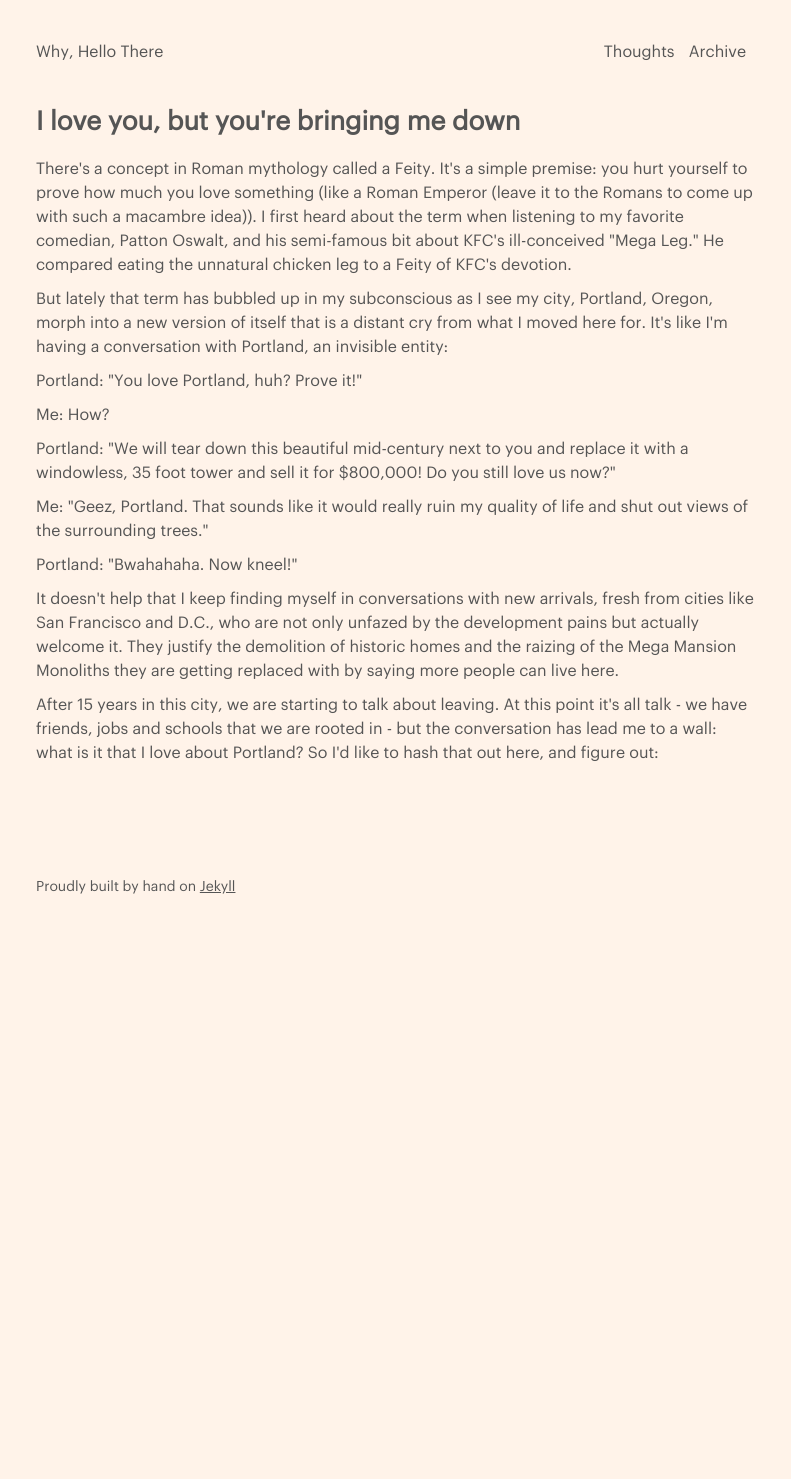
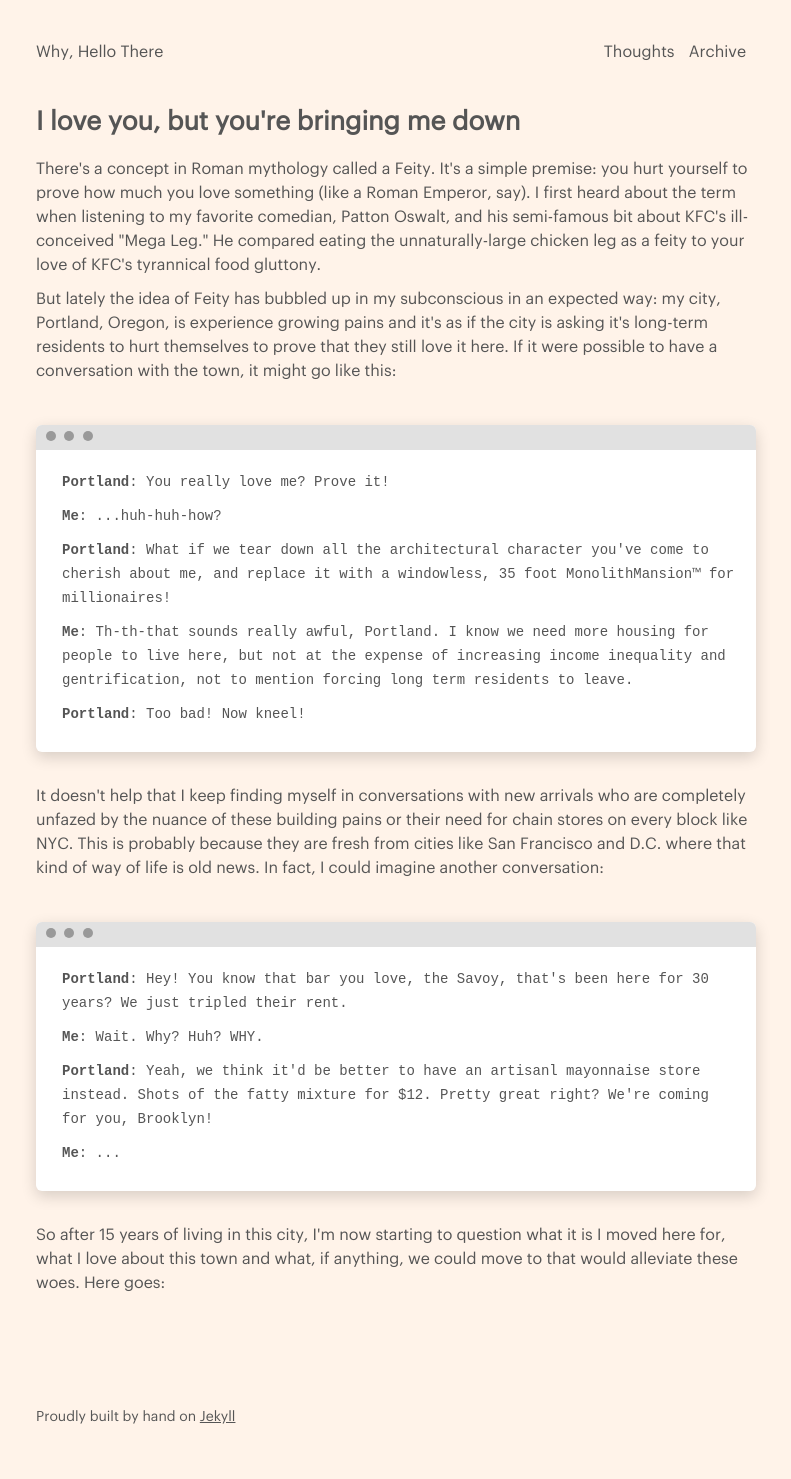
Before and after one commit to jonaschafer/jonaschafer.github.io, a Jekyll site: the page built from collections/_thoughts/portland.html, in a window 1280 px wide. Shown: the whole page, without its empty margins (244-1035 px from the left). Built offline with Jekyll 4.4.1, drawn with Linux system fonts in a browser that asks for light colours; before the commit the page ends 949 px from its top, so only the background shows below that.

Commit message:
updated the copy to portland

```diff
--- a/collections/_thoughts/portland.html
+++ b/collections/_thoughts/portland.html
@@ -7,16 +7,37 @@ title: I love you, but you're bringing me down
 <h1>I love you, but you're bringing me down</h1>
 
 <!-- Rumination -->
-<p>There's a concept in Roman mythology called a Feity. It's a simple premise: you hurt yourself to prove how much you love something (like a Roman Emperor (leave it to the Romans to come up with such a macambre idea)). I first heard about the term when listening to my favorite comedian, Patton Oswalt, and his semi-famous bit about KFC's ill-conceived "Mega Leg." He compared eating the unnatural chicken leg to a Feity of KFC's devotion.</p>
+<p>There's a concept in Roman mythology called a Feity. It's a simple premise: you hurt yourself to prove how much you love something (like a Roman Emperor, say). I first heard about the term when listening to my favorite comedian, Patton Oswalt, and his semi-famous bit about KFC's ill-conceived "Mega Leg." He compared eating the unnaturally-large chicken leg as a feity to your love of KFC's tyrannical food gluttony.</p>
 
-<p>But lately that term has bubbled up in my subconscious as I see my city,  Portland, Oregon, morph into a new version of itself that is a distant cry from what I moved here for. It's like I'm having a conversation with Portland, an invisible entity:</p>
+<p>But lately the idea of Feity has bubbled up in my subconscious in an expected way: my city, Portland, Oregon, is experience growing pains and it's as if the city is asking it's long-term residents to hurt themselves to prove that they still love it here. If it were possible to have a conversation with the town, it might go like this: </p>
 
-<p>Portland: "You love Portland, huh? Prove it!"</p>
-<p>Me: How?</p>
-<p>Portland: "We will tear down this beautiful mid-century next to you and replace it with a windowless, 35 foot tower and sell it for $800,000! Do you still love us now?"</p>
-<p>Me: "Geez, Portland. That sounds like it would really ruin my quality of life and shut out views of the surrounding trees."</p>
-<p>Portland: "Bwahahaha. Now kneel!"</p>
+<!-- Conversation window -->
+<div class="terminal">
+  <div class="terminal__chrome">
+    <span class="terminal__dot"></span>
+    <span class="terminal__dot"></span>
+    <span class="terminal__dot"></span>
+  </div>
+  <p><strong>Portland</strong>: You really love me? Prove it!</p>
+  <p><strong>Me</strong>: ...huh-huh-how?</p>
+  <p><strong>Portland</strong>: What if we tear down all the architectural character you've come to cherish about me, and replace it with a windowless, 35 foot MonolithMansion™ for millionaires!</p>
+  <p><strong>Me</strong>: Th-th-that sounds really awful, Portland. I know we need more housing for people to live here, but not at the expense of increasing income inequality and gentrification, not to mention forcing long term residents to leave.</p>
+  <p><strong>Portland</strong>: Too bad! Now kneel!</p>
+</div>
 
-<p>It doesn't help that I keep finding myself in conversations with new arrivals, fresh from cities like San Francisco and D.C., who are not only unfazed by the development pains but actually welcome it. They justify the demolition of historic homes and the raizing of the Mega Mansion Monoliths they are getting replaced with by saying more people can live here.</p>
+<p>It doesn't help that I keep finding myself in conversations with new arrivals who are completely unfazed by the nuance of these building pains or their need for chain stores on every block like NYC. This is probably because they are fresh from cities like San Francisco and D.C. where that kind of way of life is old news. In fact, I could imagine another conversation: </p>
 
-<p>After 15 years in this city, we are starting to talk about leaving. At this point it's all talk - we have friends, jobs and schools that we are rooted in - but the conversation has lead me to a wall: what is it that I love about Portland? So I'd like to hash that out here, and figure out:</p>
+<!-- Conversation window -->
+<div class="terminal">
+  <div class="terminal__chrome">
+    <span class="terminal__dot"></span>
+    <span class="terminal__dot"></span>
+    <span class="terminal__dot"></span>
+  </div>
+  <p><strong>Portland</strong>: Hey! You know that bar you love, the Savoy, that's been here for 30 years? We just tripled their rent.</p>
+  <p><strong>Me</strong>: Wait. Why? Huh? WHY.</p>
+  <p><strong>Portland</strong>: Yeah, we think it'd be better to have an artisanl mayonnaise store instead. Shots of the fatty mixture for $12. Pretty great right? We're coming for you, Brooklyn!</p>
+  <p><strong>Me</strong>: ...</p>
+</div>
+
+<p>So after 15 years of living in this city, I'm now starting to question what it is I moved here for, what I love about this town and what, if anything, we could move to that would alleviate these woes. Here goes: </p>
```
